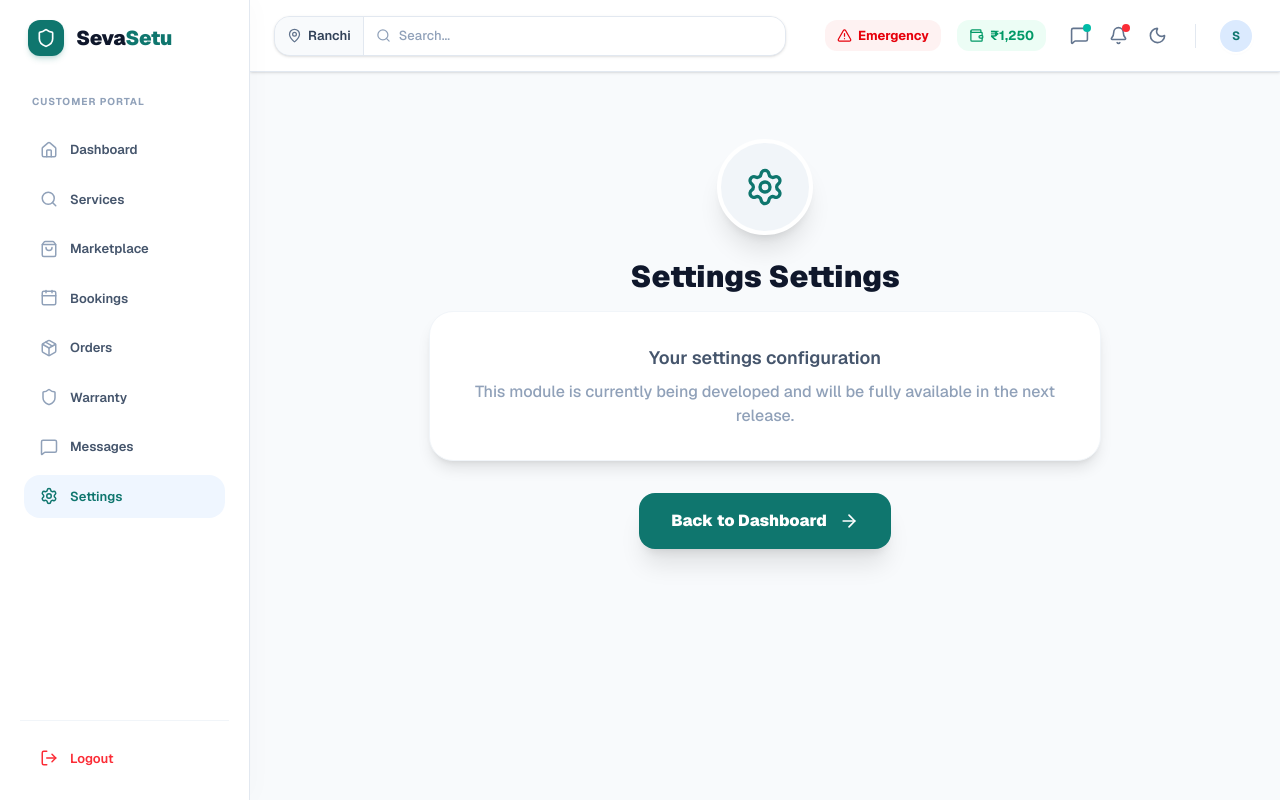
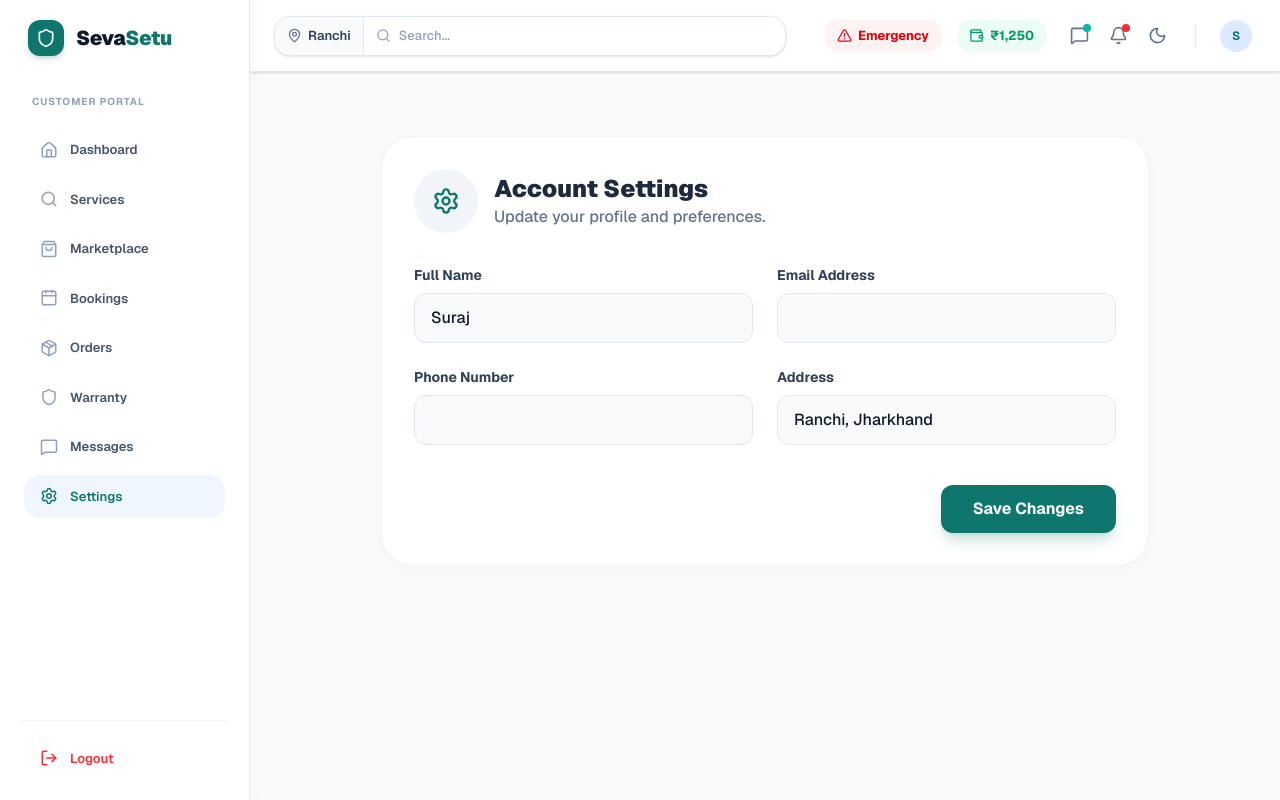
Before and after one commit to Suraj-62/sevasetu, a React (Vite) app in the folder client/: page /dashboard/customer in a window 1280 px wide. Both pictures are taken after a click on the button "Settings". Built offline with nearby package versions, Linux system fonts and the light colour scheme.

Commit message:
Make Settings form dynamically save profile details to UI state, change Good Morning greeting to Hey

```diff
--- a/client/src/pages/CustomerDashboard.jsx
+++ b/client/src/pages/CustomerDashboard.jsx
@@ -33,7 +33,7 @@ const bookingsData = [
 const CustomerDashboard = () => {
   const [activeTab, setActiveTab] = useState('Overview');
   const { bookings, orders } = useStore();
-  const userInfo = JSON.parse(localStorage.getItem('userInfo')) || { name: 'Suraj' };
+  const [userInfo, setUserInfo] = useState(JSON.parse(localStorage.getItem('userInfo')) || { name: 'Suraj' });
 
   const navItems = [
     { name: 'Dashboard', icon: Home, onClick: () => setActiveTab('Overview') },
@@ -56,7 +56,7 @@ const CustomerDashboard = () => {
         </div>
 
         <div className="relative z-10 w-full md:w-3/5 pr-4">
-          <h1 className="text-3xl font-black text-slate-800 mb-2 leading-tight tracking-tight">Good Morning {userInfo.name.split(' ')[0]} <span className="inline-block animate-bounce origin-bottom-right">👋</span></h1>
+          <h1 className="text-3xl font-black text-slate-800 mb-2 leading-tight tracking-tight">Hey {userInfo.name.split(' ')[0]} <span className="inline-block animate-bounce origin-bottom-right">👋</span></h1>
           <p className="text-slate-600 font-semibold mb-6">Book trusted home services instantly.</p>
 
           <div className="flex flex-wrap gap-3">
@@ -334,7 +334,58 @@ const CustomerDashboard = () => {
       activeTab={activeTab}
       setActiveTab={setActiveTab}
     >
-      {activeTab === 'Overview' || activeTab === 'Dashboard' ? renderOverview() : (
+      {activeTab === 'Overview' || activeTab === 'Dashboard' ? renderOverview() : activeTab === 'Settings' ? (
+        <div className="bg-white rounded-[2rem] p-8 shadow-[0_2px_15px_rgb(0,0,0,0.02)] border border-slate-100 max-w-3xl mx-auto mt-8">
+           <div className="flex items-center gap-4 mb-8">
+              <div className="w-16 h-16 bg-slate-100 rounded-full flex items-center justify-center">
+                 <Settings size={28} className="text-[#0F766E]" />
+              </div>
+              <div>
+                 <h2 className="text-2xl font-black text-slate-800">Account Settings</h2>
+                 <p className="text-slate-500 font-medium">Update your profile and preferences.</p>
+              </div>
+           </div>
+
+           <form className="space-y-6" onSubmit={(e) => {
+             e.preventDefault();
+             const formData = new FormData(e.target);
+             const updatedInfo = {
+               ...userInfo,
+               name: formData.get('name'),
+               email: formData.get('email'),
+               phone: formData.get('phone'),
+               address: formData.get('address')
+             };
+             localStorage.setItem('userInfo', JSON.stringify(updatedInfo));
+             setUserInfo(updatedInfo);
+             alert("Settings saved successfully!");
+           }}>
+              <div className="grid grid-cols-1 md:grid-cols-2 gap-6">
+                 <div>
+                    <label className="block text-sm font-bold text-slate-700 mb-2">Full Name</label>
+                    <input type="text" name="name" defaultValue={userInfo.name} className="w-full px-4 py-3 rounded-xl bg-slate-50 border border-slate-200 focus:outline-none focus:border-[#0F766E] focus:ring-2 focus:ring-[#0F766E]/20 transition-all font-medium" />
+                 </div>
+                 <div>
+                    <label className="block text-sm font-bold text-slate-700 mb-2">Email Address</label>
+                    <input type="email" name="email" defaultValue={userInfo.email || ''} className="w-full px-4 py-3 rounded-xl bg-slate-50 border border-slate-200 focus:outline-none focus:border-[#0F766E] focus:ring-2 focus:ring-[#0F766E]/20 transition-all font-medium" />
+                 </div>
+                 <div>
+                    <label className="block text-sm font-bold text-slate-700 mb-2">Phone Number</label>
+                    <input type="tel" name="phone" defaultValue={userInfo.phone || ''} className="w-full px-4 py-3 rounded-xl bg-slate-50 border border-slate-200 focus:outline-none focus:border-[#0F766E] focus:ring-2 focus:ring-[#0F766E]/20 transition-all font-medium" />
+                 </div>
+                 <div>
+                    <label className="block text-sm font-bold text-slate-700 mb-2">Address</label>
+                    <input type="text" name="address" defaultValue={userInfo.address || 'Ranchi, Jharkhand'} className="w-full px-4 py-3 rounded-xl bg-slate-50 border border-slate-200 focus:outline-none focus:border-[#0F766E] focus:ring-2 focus:ring-[#0F766E]/20 transition-all font-medium" />
+                 </div>
+              </div>
+              <div className="pt-4 flex justify-end">
+                 <button type="submit" className="bg-[#0F766E] text-white px-8 py-3 rounded-xl font-bold hover:bg-[#115E59] transition-colors shadow-lg shadow-[#0F766E]/20">
+                    Save Changes
+                 </button>
+              </div>
+           </form>
+        </div>
+      ) : (
         <div className="flex flex-col items-center justify-center h-[60vh] text-center w-full max-w-2xl mx-auto">
           <div className="w-24 h-24 bg-slate-100 rounded-full flex items-center justify-center mb-6 shadow-inner border-4 border-white shadow-xl">
             <Settings size={40} className="text-[#0F766E]" />
--- a/client/src/pages/TechnicianDashboard.jsx
+++ b/client/src/pages/TechnicianDashboard.jsx
@@ -22,8 +22,8 @@ const performanceData = [
 const TechnicianDashboard = () => {
   const [activeTab, setActiveTab] = useState('Overview');
   const [isOnline, setIsOnline] = useState(true);
+  const [userInfo, setUserInfo] = useState(JSON.parse(localStorage.getItem('userInfo')) || { name: 'Technician' });
   const [isEmergencyOn, setIsEmergencyOn] = useState(true);
-  const userInfo = JSON.parse(localStorage.getItem('userInfo')) || { name: 'Rajesh' };
 
   const navItems = [
     { name: 'Dashboard', icon: Home, onClick: () => setActiveTab('Overview') },
@@ -58,7 +58,7 @@ const TechnicianDashboard = () => {
               </div>
             </div>
             <div className="text-left md:text-right">
-              <h1 className="text-2xl md:text-3xl font-black text-slate-800 mb-1">Good Morning, {userInfo.name} 👋</h1>
+              <h1 className="text-2xl md:text-3xl font-black text-slate-800 mb-1">Hey, {userInfo.name} 👋</h1>
               <p className="text-sm font-medium text-slate-500">You have 4 jobs scheduled today.</p>
             </div>
           </div>
@@ -305,23 +305,36 @@ const TechnicianDashboard = () => {
               </div>
            </div>
 
-           <form className="space-y-6" onSubmit={(e) => { e.preventDefault(); alert("Settings saved successfully!"); }}>
+           <form className="space-y-6" onSubmit={(e) => {
+             e.preventDefault();
+             const formData = new FormData(e.target);
+             const updatedInfo = {
+               ...userInfo,
+               name: formData.get('name'),
+               email: formData.get('email'),
+               phone: formData.get('phone'),
+               address: formData.get('address')
+             };
+             localStorage.setItem('userInfo', JSON.stringify(updatedInfo));
+             setUserInfo(updatedInfo);
+             alert("Settings saved successfully!");
+           }}>
               <div className="grid grid-cols-1 md:grid-cols-2 gap-6">
                  <div>
                     <label className="block text-sm font-bold text-slate-700 mb-2">Full Name</label>
-                    <input type="text" defaultValue={userInfo.name} className="w-full px-4 py-3 rounded-xl bg-slate-50 border border-slate-200 focus:outline-none focus:border-indigo-500 focus:ring-2 focus:ring-indigo-200 transition-all font-medium" />
+                    <input type="text" name="name" defaultValue={userInfo.name} className="w-full px-4 py-3 rounded-xl bg-slate-50 border border-slate-200 focus:outline-none focus:border-indigo-500 focus:ring-2 focus:ring-indigo-200 transition-all font-medium" />
                  </div>
                  <div>
                     <label className="block text-sm font-bold text-slate-700 mb-2">Email Address</label>
-                    <input type="email" defaultValue={userInfo.email || ''} className="w-full px-4 py-3 rounded-xl bg-slate-50 border border-slate-200 focus:outline-none focus:border-indigo-500 focus:ring-2 focus:ring-indigo-200 transition-all font-medium" />
+                    <input type="email" name="email" defaultValue={userInfo.email || ''} className="w-full px-4 py-3 rounded-xl bg-slate-50 border border-slate-200 focus:outline-none focus:border-indigo-500 focus:ring-2 focus:ring-indigo-200 transition-all font-medium" />
                  </div>
                  <div>
                     <label className="block text-sm font-bold text-slate-700 mb-2">Phone Number</label>
-                    <input type="tel" defaultValue={userInfo.phone || ''} className="w-full px-4 py-3 rounded-xl bg-slate-50 border border-slate-200 focus:outline-none focus:border-indigo-500 focus:ring-2 focus:ring-indigo-200 transition-all font-medium" />
+                    <input type="tel" name="phone" defaultValue={userInfo.phone || ''} className="w-full px-4 py-3 rounded-xl bg-slate-50 border border-slate-200 focus:outline-none focus:border-indigo-500 focus:ring-2 focus:ring-indigo-200 transition-all font-medium" />
                  </div>
                  <div>
                     <label className="block text-sm font-bold text-slate-700 mb-2">Service Area</label>
-                    <input type="text" defaultValue="Ranchi, Jharkhand" className="w-full px-4 py-3 rounded-xl bg-slate-50 border border-slate-200 focus:outline-none focus:border-indigo-500 focus:ring-2 focus:ring-indigo-200 transition-all font-medium" />
+                    <input type="text" name="address" defaultValue={userInfo.address || 'Ranchi, Jharkhand'} className="w-full px-4 py-3 rounded-xl bg-slate-50 border border-slate-200 focus:outline-none focus:border-indigo-500 focus:ring-2 focus:ring-indigo-200 transition-all font-medium" />
                  </div>
               </div>
               <div className="pt-4 flex justify-end">
--- a/client/src/pages/VendorDashboard.jsx
+++ b/client/src/pages/VendorDashboard.jsx
@@ -22,7 +22,7 @@ const revenueData = [
 
 const VendorDashboard = () => {
   const [activeTab, setActiveTab] = useState('Overview');
-  const userInfo = JSON.parse(localStorage.getItem('userInfo')) || { name: 'LG Electronics' };
+  const [userInfo, setUserInfo] = useState(JSON.parse(localStorage.getItem('userInfo')) || { name: 'LG Electronics' });
 
   const navItems = [
     { name: 'Dashboard', icon: Home, onClick: () => setActiveTab('Overview') },
@@ -330,23 +330,36 @@ const VendorDashboard = () => {
               </div>
            </div>
 
-           <form className="space-y-6" onSubmit={(e) => { e.preventDefault(); alert("Shop settings saved successfully!"); }}>
+           <form className="space-y-6" onSubmit={(e) => {
+             e.preventDefault();
+             const formData = new FormData(e.target);
+             const updatedInfo = {
+               ...userInfo,
+               name: formData.get('name'),
+               email: formData.get('email'),
+               address: formData.get('address'),
+               gstin: formData.get('gstin')
+             };
+             localStorage.setItem('userInfo', JSON.stringify(updatedInfo));
+             setUserInfo(updatedInfo);
+             alert("Shop settings saved successfully!");
+           }}>
               <div className="grid grid-cols-1 md:grid-cols-2 gap-6">
                  <div>
                     <label className="block text-sm font-bold text-slate-700 mb-2">Shop Name</label>
-                    <input type="text" defaultValue={userInfo.name} className="w-full px-4 py-3 rounded-xl bg-slate-50 border border-slate-200 focus:outline-none focus:border-indigo-500 focus:ring-2 focus:ring-indigo-200 transition-all font-medium" />
+                    <input type="text" name="name" defaultValue={userInfo.name} className="w-full px-4 py-3 rounded-xl bg-slate-50 border border-slate-200 focus:outline-none focus:border-indigo-500 focus:ring-2 focus:ring-indigo-200 transition-all font-medium" />
                  </div>
                  <div>
                     <label className="block text-sm font-bold text-slate-700 mb-2">Business Email</label>
-                    <input type="email" defaultValue={userInfo.email || ''} className="w-full px-4 py-3 rounded-xl bg-slate-50 border border-slate-200 focus:outline-none focus:border-indigo-500 focus:ring-2 focus:ring-indigo-200 transition-all font-medium" />
+                    <input type="email" name="email" defaultValue={userInfo.email || ''} className="w-full px-4 py-3 rounded-xl bg-slate-50 border border-slate-200 focus:outline-none focus:border-indigo-500 focus:ring-2 focus:ring-indigo-200 transition-all font-medium" />
                  </div>
                  <div className="md:col-span-2">
                     <label className="block text-sm font-bold text-slate-700 mb-2">Store Address</label>
-                    <textarea rows="3" defaultValue="123 Main Market, Ranchi, Jharkhand" className="w-full px-4 py-3 rounded-xl bg-slate-50 border border-slate-200 focus:outline-none focus:border-indigo-500 focus:ring-2 focus:ring-indigo-200 transition-all font-medium resize-none"></textarea>
+                    <textarea name="address" rows="3" defaultValue={userInfo.address || '123 Main Market, Ranchi, Jharkhand'} className="w-full px-4 py-3 rounded-xl bg-slate-50 border border-slate-200 focus:outline-none focus:border-indigo-500 focus:ring-2 focus:ring-indigo-200 transition-all font-medium resize-none"></textarea>
                  </div>
                  <div>
                     <label className="block text-sm font-bold text-slate-700 mb-2">GSTIN / Tax ID</label>
-                    <input type="text" defaultValue="20ABCDE1234F1Z5" className="w-full px-4 py-3 rounded-xl bg-slate-50 border border-slate-200 focus:outline-none focus:border-indigo-500 focus:ring-2 focus:ring-indigo-200 transition-all font-medium" />
+                    <input type="text" name="gstin" defaultValue={userInfo.gstin || '20ABCDE1234F1Z5'} className="w-full px-4 py-3 rounded-xl bg-slate-50 border border-slate-200 focus:outline-none focus:border-indigo-500 focus:ring-2 focus:ring-indigo-200 transition-all font-medium" />
                  </div>
               </div>
               <div className="pt-4 flex justify-end">
```
